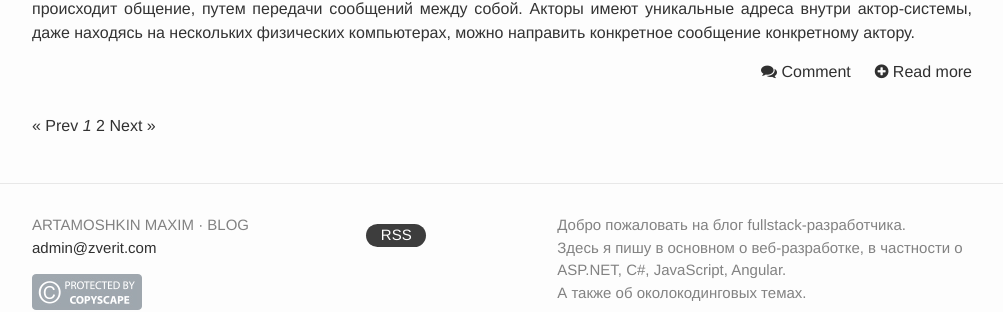
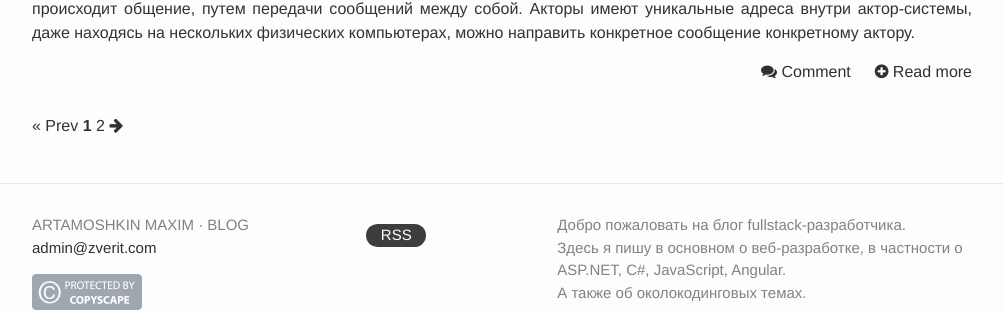
Before and after one commit to martamoshkin/blog.zverit.com, a Jekyll site: the page built from index.html, in a window 1280 px wide. Shown: the part 1640-1952 px from the top of the page, without its empty margins (138-1141 px from the left). Built offline with Jekyll 4.4.1, drawn with Linux system fonts in a browser that asks for light colours; the list of posts is cut into pages by our own code.

Commit message:
Update index.html

```diff
--- a/index.html
+++ b/index.html
@@ -33,14 +33,14 @@
 {% if paginator.total_pages > 1 %}
 <div class="pagination">
   {% if paginator.previous_page %}
-    <a href="{{ paginator.previous_page_path | prepend: site.baseurl | replace: '//', '/' }}">&laquo; Prev</a>
+    <a href="{{ paginator.previous_page_path | prepend: site.baseurl | replace: '//', '/' }}"><span class="fa fa-arrow-left"></span></a>
   {% else %}
     <span>&laquo; Prev</span>
   {% endif %}
 
   {% for page in (1..paginator.total_pages) %}
     {% if page == paginator.page %}
-      <em>{{ page }}</em>
+      <b>{{ page }}</b>
     {% elsif page == 1 %}
       <a href="{{ paginator.previous_page_path | prepend: site.baseurl | replace: '//', '/' }}">{{ page }}</a>
     {% else %}
@@ -49,7 +49,7 @@
   {% endfor %}
 
   {% if paginator.next_page %}
-    <a href="{{ paginator.next_page_path | prepend: site.baseurl | replace: '//', '/' }}">Next &raquo;</a>
+    <a href="{{ paginator.next_page_path | prepend: site.baseurl | replace: '//', '/' }}"><span class="fa fa-arrow-right"></span></a>
   {% else %}
     <span>Next &raquo;</span>
   {% endif %}
```
